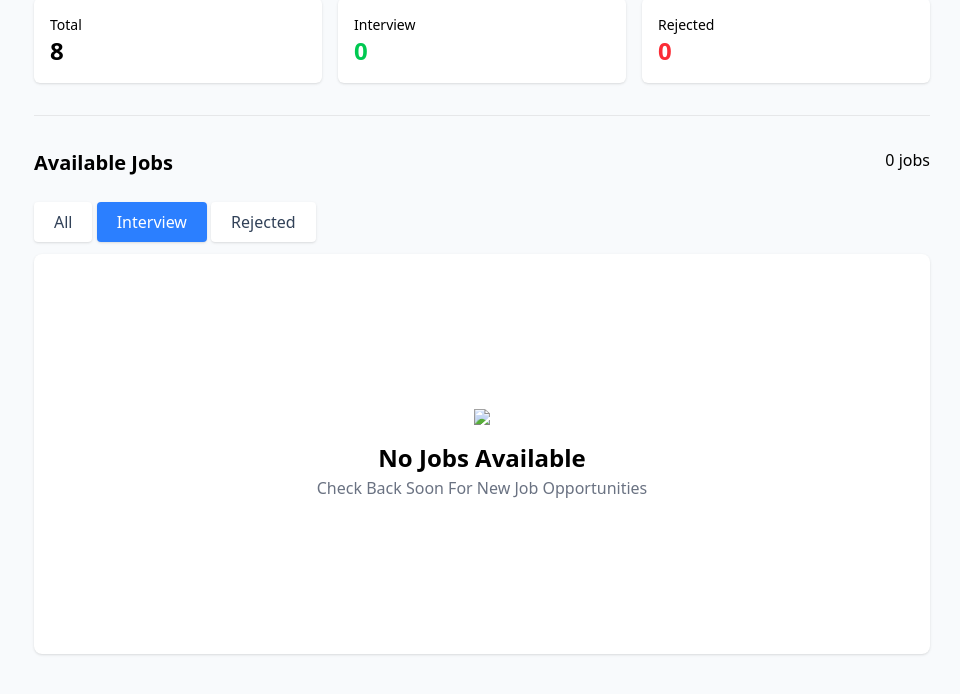
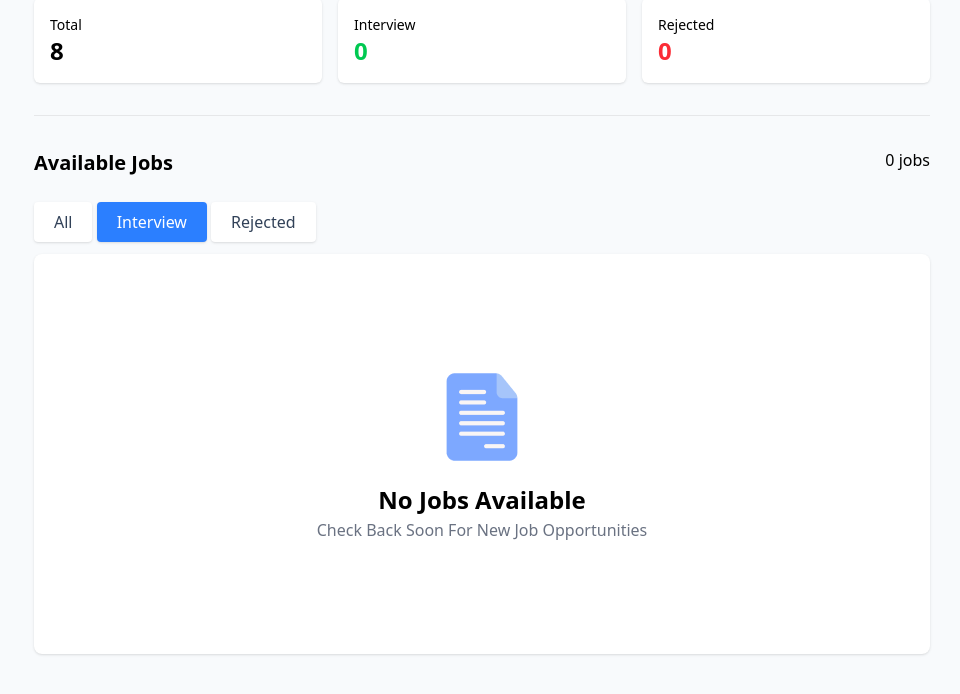
Before and after one commit to tashimtishan/my-assignment-4, a plain HTML site: page index.html in a window 1280 px wide. Both pictures are taken after a click on the button "Interview". Shown: the part 84-778 px from the top of the page, without its empty margins (158-1118 px from the left). Drawn offline with nearby package versions, Linux system fonts and the light colour scheme.

Commit message:
just added the jobs photo from a different file

```diff
--- a/index.html
+++ b/index.html
@@ -236,7 +236,7 @@
     </div>
 
     <div id="empty-state" class="bg-white mt-3 p-5 hidden flex flex-col items-center justify-center h-[400px] rounded-lg shadow">
-        <img class="mb-[15px]" src="/B13-A4-PH-Job-Tracker/jobs.png">
+        <img class="mb-[15px]" src="/img/jobs.png">
         <p class="text-[24px] font-semibold">No Jobs Available</p>
         <p class="text-[16px] text-gray-500">Check Back Soon For New Job Opportunities</p>
     </div>
```
